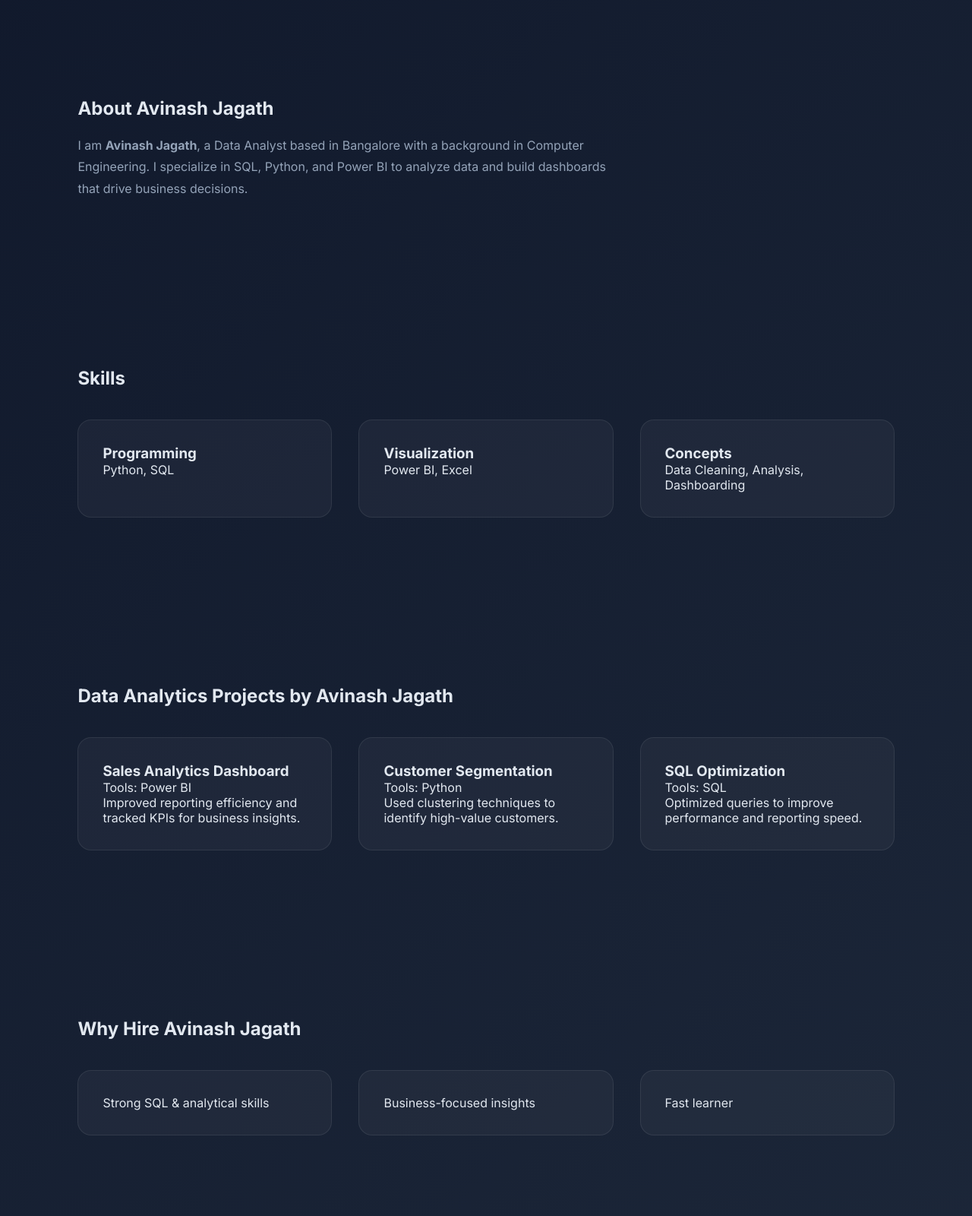
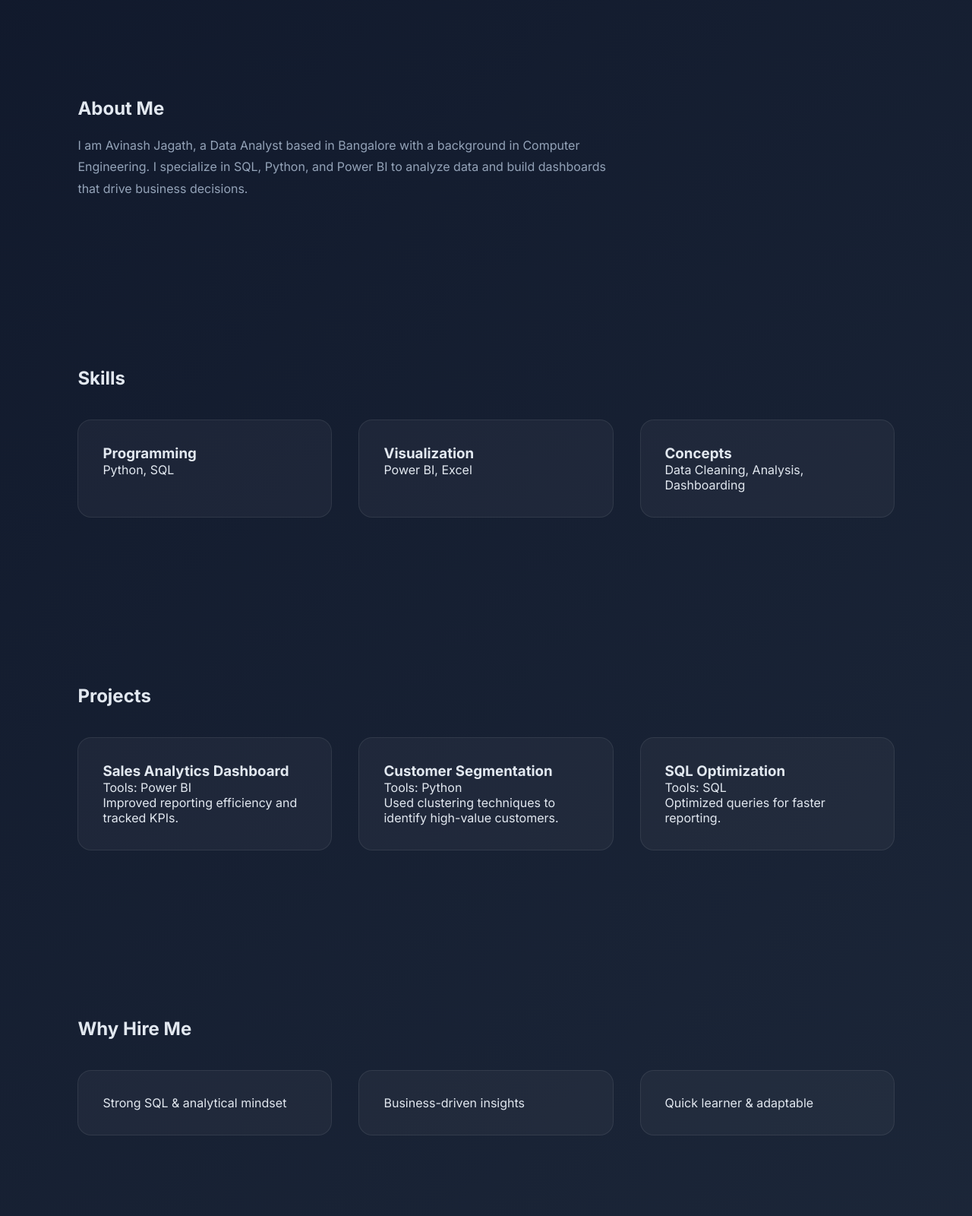
Before and after one commit to Avinashjagath/avinash, a plain HTML site: page index.html in a window 1280 px wide. Shown: the part 580-2180 px from the top of the page at 76% size. Drawn offline with Linux system fonts and the light colour scheme.

Commit message:
SEO update

```diff
--- a/index.html
+++ b/index.html
@@ -2,43 +2,27 @@
 <html lang="en">
 <head>
 
-<meta name="google-site-verification" content="ixWwZ-EQdF7AFEC7kVOGv2yUzse_fd4mqUtpbC2UsvA" />
-
 <meta charset="UTF-8">
 <meta name="viewport" content="width=device-width, initial-scale=1.0">
 
-<title>Avinash Jagath | Data Analyst in Bangalore | SQL Python Power BI Portfolio</title>
+<title>Avinash Jagath | Data Analyst Portfolio Bangalore | SQL Python Power BI</title>
 
-<meta name="description" content="Avinash Jagath is a Data Analyst based in Bangalore specializing in SQL, Python, and Power BI. Explore data analytics projects, dashboards, and insights.">
+<meta name="description" content="Official portfolio of Avinash Jagath, a Data Analyst in Bangalore skilled in SQL, Python, Power BI, and data analytics. Explore projects and dashboards.">
+
+<meta name="keywords" content="Avinash Jagath, Data Analyst Bangalore, SQL Analyst India, Python Data Analyst, Power BI Portfolio">
+
 <meta name="author" content="Avinash Jagath">
 
-<!-- ✅ FIXED CANONICAL -->
 <link rel="canonical" href="https://avinashjagath.github.io/avinash/">
 
-<!-- ✅ OPEN GRAPH (SOCIAL SEO) -->
+<!-- Open Graph (for LinkedIn & social sharing) -->
 <meta property="og:title" content="Avinash Jagath | Data Analyst Portfolio">
-<meta property="og:description" content="Data Analyst in Bangalore skilled in SQL, Python, and Power BI. Explore projects and dashboards.">
+<meta property="og:description" content="Explore data analytics projects by Avinash Jagath using SQL, Python, and Power BI.">
 <meta property="og:url" content="https://avinashjagath.github.io/avinash/">
 <meta property="og:type" content="website">
 
-<!-- ✅ STRUCTURED DATA (VERY IMPORTANT) -->
-<script type="application/ld+json">
-{
-  "@context": "https://schema.org",
-  "@type": "Person",
-  "name": "Avinash Jagath",
-  "url": "https://avinashjagath.github.io/avinash/",
-  "jobTitle": "Data Analyst",
-  "address": {
-    "@type": "PostalAddress",
-    "addressLocality": "Bangalore",
-    "addressCountry": "India"
-  },
-  "sameAs": [
-    "https://www.linkedin.com/in/avinashjagath/"
-  ]
-}
-</script>
+<!-- Google Verification -->
+<meta name="google-site-verification" content="ixWwZ-EQdF7AFEC7kVOGv2yUzse_fd4mqUtpbC2UsvA" />
 
 <link href="https://fonts.googleapis.com/css2?family=Inter:wght@400;500;600;700;800&display=swap" rel="stylesheet">
 <link rel="stylesheet" href="https://cdnjs.cloudflare.com/ajax/libs/font-awesome/6.5.0/css/all.min.css">
@@ -46,27 +30,61 @@
 <style>
 *{margin:0;padding:0;box-sizing:border-box;font-family:'Inter',sans-serif}
 body{background:linear-gradient(135deg,#0f172a,#1e293b);color:#e2e8f0}
+
+/* Header */
 header{position:sticky;top:0;display:flex;justify-content:space-between;align-items:center;padding:20px 8%;backdrop-filter:blur(14px);background:rgba(15,23,42,0.75);border-bottom:1px solid rgba(255,255,255,0.06)}
 header h2{font-weight:700;font-size:1.1rem;color:#f8fafc}
 nav a{text-decoration:none;margin-left:24px;color:#cbd5e1;font-size:0.95rem}
 nav a:hover{color:#38bdf8}
+
+/* Sections */
 section{padding:110px 8%}
+
+/* Hero */
 .hero{display:flex;align-items:center;justify-content:space-between;flex-wrap:wrap;gap:70px}
 .hero-text{flex:1;min-width:280px}
 .hero-text h1{font-size:2.9rem;font-weight:800;margin-bottom:10px}
 .hero-text h2{font-size:1.2rem;color:#38bdf8;margin-bottom:20px}
 .hero-text p{color:#94a3b8;line-height:1.8;max-width:520px}
 .cta-btn{margin-top:35px;display:inline-block;padding:13px 32px;border-radius:40px;background:linear-gradient(135deg,#38bdf8,#6366f1);color:white;text-decoration:none;font-weight:600}
+
+/* Social */
 .social-icons{margin-top:25px;display:flex;gap:18px}
 .social-icons a{width:42px;height:42px;display:flex;align-items:center;justify-content:center;border-radius:50%;background:rgba(255,255,255,0.05);color:#cbd5e1}
 .social-icons a:hover{background:linear-gradient(135deg,#38bdf8,#6366f1);color:white}
+
+/* Profile */
 .profile-photo{flex:1;display:flex;justify-content:center}
 .profile-wrapper{padding:6px;border-radius:50%;background:linear-gradient(135deg,#38bdf8,#6366f1)}
 .profile-photo img{width:270px;height:270px;border-radius:50%;border:5px solid #0f172a}
+
+/* Cards */
 .cards{display:grid;grid-template-columns:repeat(auto-fit,minmax(280px,1fr));gap:35px;margin-top:40px}
 .card{padding:32px;border-radius:18px;background:rgba(255,255,255,0.04);border:1px solid rgba(255,255,255,0.08)}
+
+/* Footer */
 footer{text-align:center;padding:35px;background:rgba(15,23,42,0.9);font-size:0.85rem;color:#64748b}
 </style>
+
+<!-- Structured Data (VERY IMPORTANT FOR GOOGLE) -->
+<script type="application/ld+json">
+{
+  "@context": "https://schema.org",
+  "@type": "Person",
+  "name": "Avinash Jagath",
+  "url": "https://avinashjagath.github.io/avinash/",
+  "sameAs": [
+    "https://www.linkedin.com/in/avinashjagath/"
+  ],
+  "jobTitle": "Data Analyst",
+  "address": {
+    "@type": "PostalAddress",
+    "addressLocality": "Bangalore",
+    "addressCountry": "India"
+  }
+}
+</script>
+
 </head>
 
 <body>
@@ -85,6 +103,7 @@ footer{text-align:center;padding:35px;background:rgba(15,23,42,0.9);font-size:0.
 <h1>Avinash Jagath</h1>
 <h2>Data Analyst in Bangalore | SQL | Python | Power BI</h2>
 <p>I am a Data Analyst specializing in transforming raw data into actionable business insights using SQL, Python, and Power BI.</p>
+
 <a href="#projects" class="cta-btn">View My Work</a>
 
 <div class="social-icons">
@@ -102,9 +121,9 @@ footer{text-align:center;padding:35px;background:rgba(15,23,42,0.9);font-size:0.
 </section>
 
 <section>
-<h2>About Avinash Jagath</h2>
+<h2>About Me</h2>
 <p style="max-width:700px;color:#94a3b8;line-height:1.8;margin-top:20px">
-I am <strong>Avinash Jagath</strong>, a Data Analyst based in Bangalore with a background in Computer Engineering. I specialize in SQL, Python, and Power BI to analyze data and build dashboards that drive business decisions.
+I am Avinash Jagath, a Data Analyst based in Bangalore with a background in Computer Engineering. I specialize in SQL, Python, and Power BI to analyze data and build dashboards that drive business decisions.
 </p>
 </section>
 
@@ -118,29 +137,31 @@ I am <strong>Avinash Jagath</strong>, a Data Analyst based in Bangalore with a b
 </section>
 
 <section id="projects">
-<h2>Data Analytics Projects by Avinash Jagath</h2>
+<h2>Projects</h2>
 <div class="cards">
 <div class="card">
 <h3>Sales Analytics Dashboard</h3>
-<p>Tools: Power BI<br>Improved reporting efficiency and tracked KPIs for business insights.</p>
+<p>Tools: Power BI<br>Improved reporting efficiency and tracked KPIs.</p>
 </div>
+
 <div class="card">
 <h3>Customer Segmentation</h3>
 <p>Tools: Python<br>Used clustering techniques to identify high-value customers.</p>
 </div>
+
 <div class="card">
 <h3>SQL Optimization</h3>
-<p>Tools: SQL<br>Optimized queries to improve performance and reporting speed.</p>
+<p>Tools: SQL<br>Optimized queries for faster reporting.</p>
 </div>
 </div>
 </section>
 
 <section>
-<h2>Why Hire Avinash Jagath</h2>
+<h2>Why Hire Me</h2>
 <div class="cards">
-<div class="card"><p>Strong SQL & analytical skills</p></div>
-<div class="card"><p>Business-focused insights</p></div>
-<div class="card"><p>Fast learner</p></div>
+<div class="card"><p>Strong SQL & analytical mindset</p></div>
+<div class="card"><p>Business-driven insights</p></div>
+<div class="card"><p>Quick learner & adaptable</p></div>
 </div>
 </section>
 
@@ -152,7 +173,7 @@ SQL • Python • Power BI • Excel • Pandas
 </section>
 
 <section id="contact">
-<h2>Contact Avinash Jagath</h2>
+<h2>Contact</h2>
 <p style="color:#94a3b8;margin-top:20px">
 Email: avinashjgth@gmail.com<br>
 Phone: +91 9645435505<br>
```
